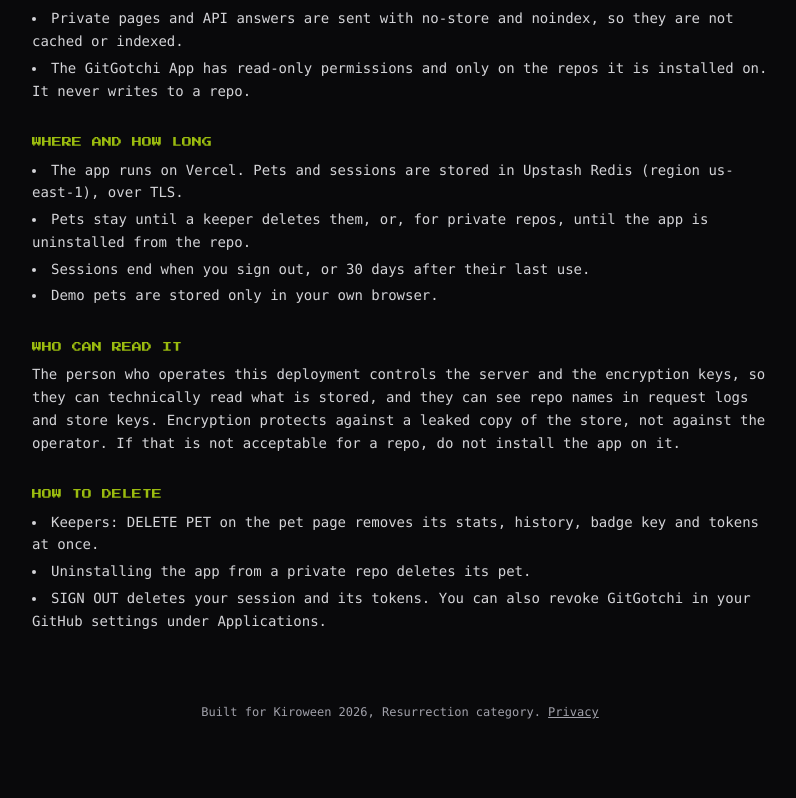
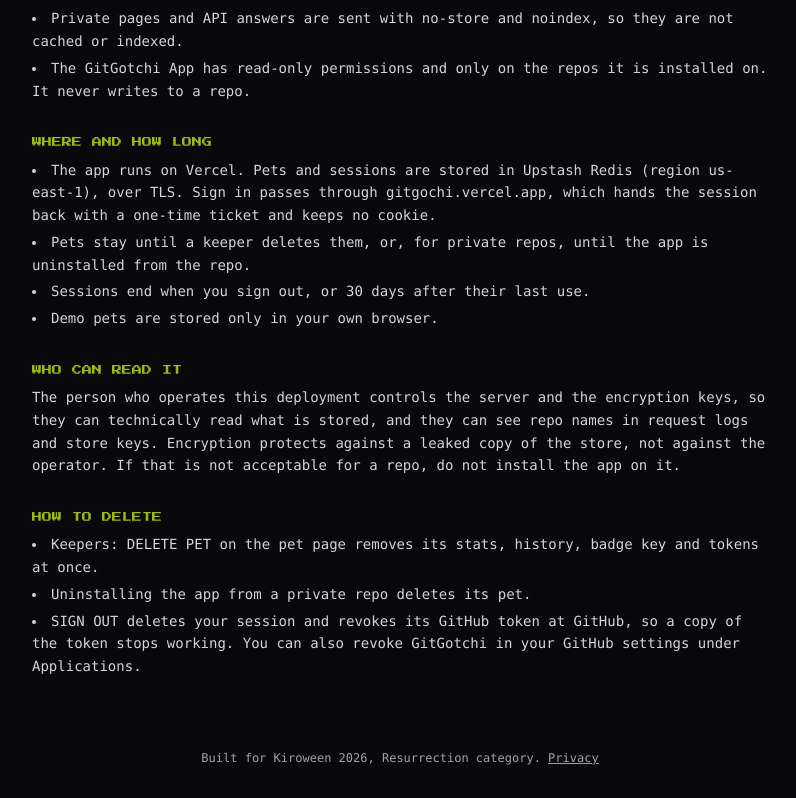
Before and after one commit to Zee7X/gitgochi, a Next.js app: page /privacy in a window 1280 px wide. Shown: the part 634-1432 px from the top of the page, without its empty margins (240-1036 px from the left). Before the commit the page ends 1386 px from the top, so only its background shows below. Built offline with nearby package versions, Linux system fonts and the light colour scheme; no server answers.

Commit message:
docs(privacy): sign out revokes the GitHub token; sign-in host noted

```diff
--- a/src/app/privacy/page.tsx
+++ b/src/app/privacy/page.tsx
@@ -46,7 +46,7 @@ export default function PrivacyPage() {
 
         <Section title="WHERE AND HOW LONG">
           <ul className="list-inside list-disc space-y-1">
-            <li>The app runs on Vercel. Pets and sessions are stored in Upstash Redis (region us-east-1), over TLS.</li>
+            <li>The app runs on Vercel. Pets and sessions are stored in Upstash Redis (region us-east-1), over TLS. Sign in passes through gitgochi.vercel.app, which hands the session back with a one-time ticket and keeps no cookie.</li>
             <li>Pets stay until a keeper deletes them, or, for private repos, until the app is uninstalled from the repo.</li>
             <li>Sessions end when you sign out, or 30 days after their last use.</li>
             <li>Demo pets are stored only in your own browser.</li>
@@ -65,7 +65,7 @@ export default function PrivacyPage() {
           <ul className="list-inside list-disc space-y-1">
             <li>Keepers: DELETE PET on the pet page removes its stats, history, badge key and tokens at once.</li>
             <li>Uninstalling the app from a private repo deletes its pet.</li>
-            <li>SIGN OUT deletes your session and its tokens. You can also revoke GitGotchi in your GitHub settings under Applications.</li>
+            <li>SIGN OUT deletes your session and revokes its GitHub token at GitHub, so a copy of the token stops working. You can also revoke GitGotchi in your GitHub settings under Applications.</li>
           </ul>
         </Section>
       </main>
```
Also changed, not shown: .kiro/specs/accounts/requirements.md.
